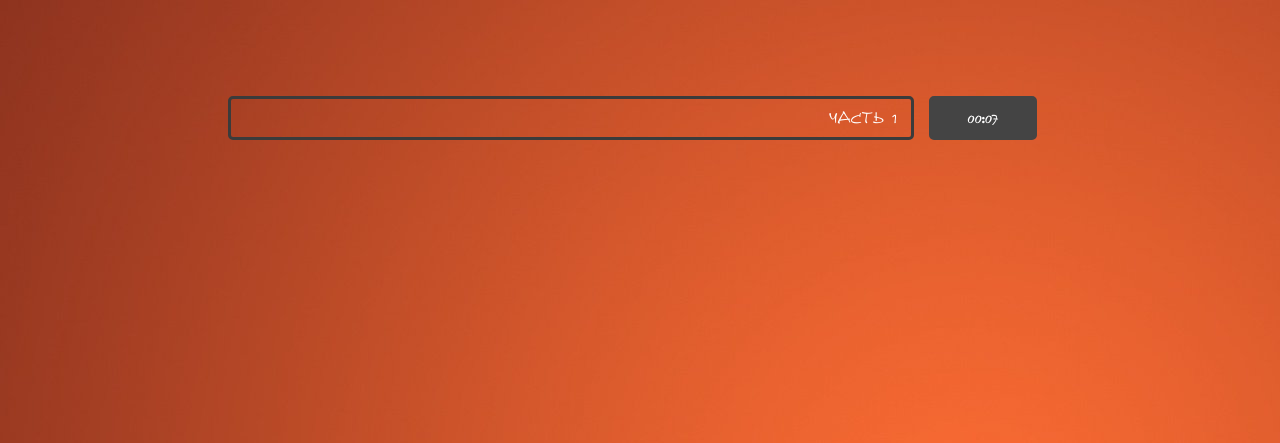
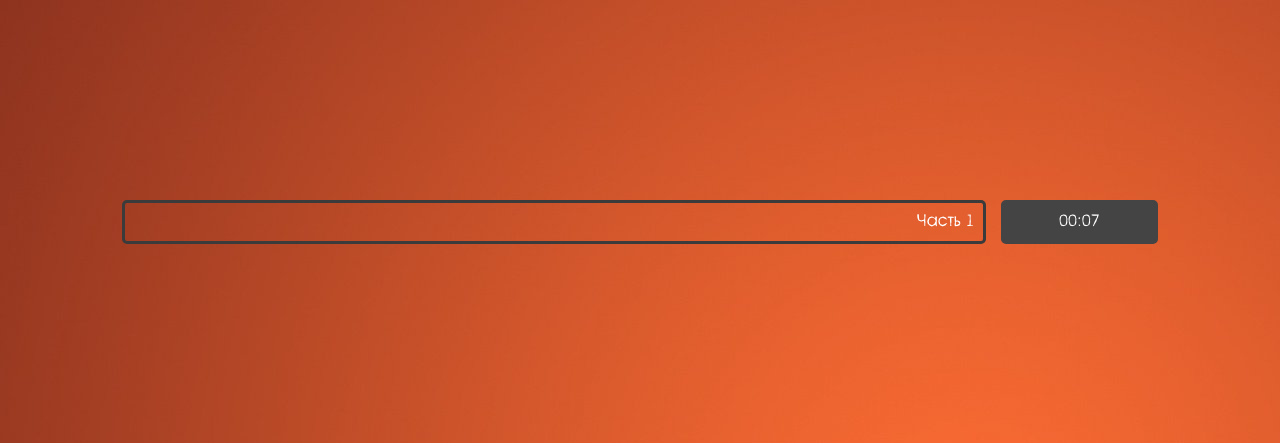
Before and after one commit to AlexR1723/psih, a Django app: page /start_test/ in a window 1280 px wide. Shown: the top 443 px of the page. Run offline with Django 3.2, Linux system fonts and the light colour scheme; data that the repository does not hold is empty; some libraries are stand-ins or nearby versions.

Commit message:
test front

```diff
--- a/static/css/style.css
+++ b/static/css/style.css
@@ -64,7 +64,11 @@
     font-weight: 400;
     font-size: 25px;
 }
-
+@media screen and (max-width:380px) {
+    .main_button{
+        padding: 5px 20px;
+    }
+}
 .main_button:hover {
     background-color: rgba(0, 0, 0, .7);
 }
@@ -123,6 +127,7 @@
     border: 3px solid rgb(59, 59, 59);
     color: white;
     padding: 7px 0;
+    font-weight: 500;
 }
 
 #timeline {
@@ -142,6 +147,7 @@
     color: white;
     padding: 7px 0;
     text-align: center;
+    font-weight: 500;
 }
 
 button:active, button:focus {
--- a/static/js/main.js
+++ b/static/js/main.js
@@ -28,6 +28,7 @@
                 // console.timeEnd('set_quest')
                 // console.time('secundomer')
                 secundomer()
+                document.getElementById('div_block_timer').style='position: relative;display:flex'
                 // console.timeEnd('secundomer')
             },
             error: function (data) {
@@ -98,6 +99,7 @@
     count_questions[level] = data.length
     quest_number = 0
     document.getElementById('timeline').style.width = 0 + 'px'
+    document.getElementById('timeline').style.height = 0 + 'px'
     set_quest(0, data)
 }
 
@@ -119,7 +121,8 @@
                         quest_level_2 = data
                         next_level(2, data)
                     } else {
-                        alert('невнимательно')
+                        show_result('К сожалению Вы проходили тест не внимательно. Отдохните и попробуйте повторить попытку через 7 минут',true)
+                        // alert('невнимательно')
                     }
                 },
                 error: function (data) {
@@ -195,12 +198,20 @@
     }
 }
 
-function show_result(text) {
+function show_result(text,is_fail=false) {
     document.getElementById('div_block_timer').remove()
-    document.getElementById('id_answers').remove()
-    document.getElementById('id_questions').innerText = text
+    document.getElementById('div_block_quest').remove()
+    document.getElementById('id_result').innerText = text
     document.getElementById('div_result').style.display = 'flex'
     stop_timer = true
+    if(is_fail){
+
+        document.getElementById('save_result').style.display='none'
+        document.getElementById('label_result').innerText='Тест не пройден :('
+    }
+    else {
+        document.getElementById('save_result').style.display='inline-block'
+    }
 
 
 }
@@ -248,6 +259,7 @@
     let div_timer = document.getElementById('div_timer')
     let tlw = div_timer.offsetWidth / count_questions[global_level] * (quest_number + 1)
     timeline.style.width = tlw + 'px'
+    timeline.style.height = document.getElementById('div_timer').getBoundingClientRect().height + 'px'
 
 }
 
--- a/templates/Test.html
+++ b/templates/Test.html
@@ -2,31 +2,45 @@
 {% load static %}
 {% block content %}
     <div class="row justify-content-center align-items-center">
-        <div class="col-xl-8">
-            <div class="row justify-content-center">
-                <div class="col-12 p-0 mb-5">
+        <div class="col-12 col-sm-11 col-md-11 col-lg-11 col-xl-10">
+            <div class="row justify-content-center" style="margin-top: 10%" id="div_block_quest">
+                <div class="col-12 p-0 mb-3 mb-sm-5">
                     <p class="quest1" id="id_questions"></p>
                 </div>
                 <div class="col-12 p-0 text-center align-items-center" id="id_answers">
-{#                    <button class="ans1" data-res="">answer 1</button>#}
+                    {#                    <button class="ans1" data-res="">answer 1</button>#}
                 </div>
             </div>
-            <div class="row align-items-center mt-5" style="position: relative" id="div_block_timer">
+            <div class="row align-items-center mt-3 mt-sm-5" style="position: relative;display:none"
+                 id="div_block_timer">
                 <div id="timeline"></div>
-                <div class="col-xl-10 " id="div_timer">
-                    <div class="row">
-                        <div class="col-6 text-left" id="quest_counter"></div>
-                        <div class="col-6 text-right" id="level_number"></div>
+                <div class="col-8 col-sm-10 col-md-10 col-lg-10 col-xl-10" id="div_timer">
+                    <div class="row justify-content-between">
+                        <div class="px-2" id="quest_counter"></div>
+                        <div class="px-2" id="level_number"></div>
                     </div>
                 </div>
-                <div class="col-xl-2">
+                <div class="col-4 col-sm-2 col-md-2 col-lg-2 col-xl-2 pr-0">
                     <p class="" id="ptimer">00:00</p>
                 </div>
             </div>
             <div class="row justify-content-center align-items-center" id="div_result" style="display: none">
-                <div class="col-xl-10" >
-                    <a href="{% url 'Start_test' %}"><button> начать заново</button></a>
-                    <button> печать</button>
+                <div class="col-12 p-0 mb-3 mb-sm-5">
+                    <p class="quest1 my-5 text-center" style="font-size: 40px" id="label_result">Результат</p>
+                    <p class="quest1" id="id_result">
+
+                        Результаты теста показали, что вы близки к сфере материальных интересов. Люди этого направления
+                        обычно проявляют склонность к работе, связанной с обработкой и систематизацией информации,
+                        представленные в виде условных знаков, цифр, форм, текстов (ведение документации, установление
+                        количественных отношений). (Экономист, секретарь, бухгалтер, редактор, переводчик, лингвист,
+                        топограф).
+                    </p>
+                </div>
+                <div class="col-12 text-center">
+                    <a href="{% url 'Start_test' %}">
+                        <button class="main_button mt-0">Начать заново</button>
+                    </a>
+                    <button class="main_button mt-0" id="save_result">Сохранить</button>
                 </div>
             </div>
 
```
